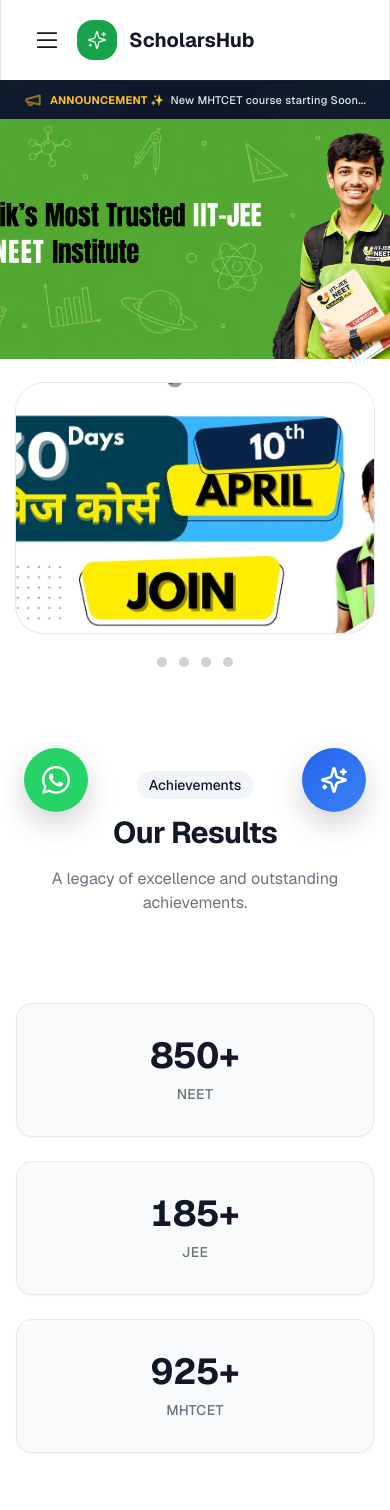
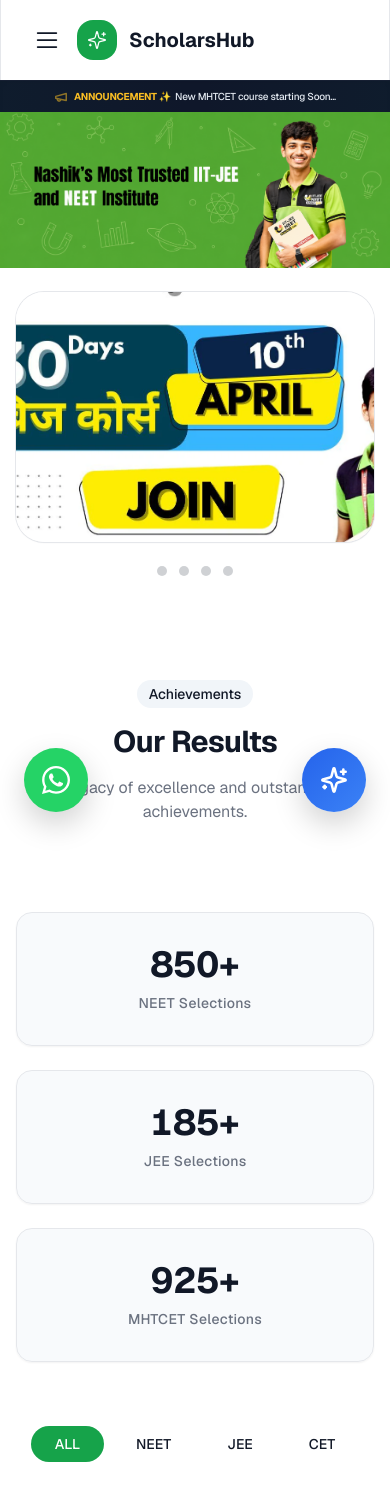
Before and after one commit to sk200005/Scholars-Hub, a Next.js app: page / in a window 390 px wide. Shown: the top 1510 px of the page. Built offline with nearby package versions, Linux system fonts and the light colour scheme.

Commit message:
Minor changes

```diff
--- a/src/components/sections/DesignAgency.tsx
+++ b/src/components/sections/DesignAgency.tsx
@@ -280,14 +280,14 @@
         </div>
 
         {/* Announcement Banner */}
-        <div className="relative w-full overflow-hidden bg-[#0f172a] px-3 py-2.5 flex items-center justify-center gap-2 border-t border-slate-800/50 shadow-inner">
+        <div className="relative w-full overflow-hidden bg-[#0f172a] px-2 py-2 flex items-center justify-center gap-1.5 border-t border-slate-800/50 shadow-inner">
           <div className="absolute inset-0 bg-gradient-to-r from-emerald-500/10 via-transparent to-emerald-500/10 opacity-30" />
-          <Megaphone size={18} className="text-amber-400 shrink-0 animate-pulse relative z-10 md:w-5 md:h-5" strokeWidth={2.5} />
-          <p className="text-[11px] md:text-[15px] font-medium text-slate-200 text-center relative z-10 tracking-wide truncate whitespace-nowrap max-w-[85vw] md:max-w-none">
-            <span className="text-amber-400 font-bold mr-1.5 md:mr-2">ANNOUNCEMENT ✨</span>
+          <Megaphone size={14} className="text-amber-400 shrink-0 animate-pulse relative z-10 md:w-5 md:h-5" strokeWidth={2.5} />
+          <p className="text-[9px] min-[375px]:text-[10px] sm:text-[12px] md:text-[15px] font-medium text-slate-200 text-center relative z-10 tracking-tight md:tracking-wide whitespace-nowrap">
+            <span className="text-amber-400 font-bold mr-1 md:mr-2">ANNOUNCEMENT ✨</span>
             New MHTCET course starting Soon...
           </p>
-          <ArrowRight size={16} className="text-slate-400 shrink-0 ml-1 hidden sm:block relative z-10 transition-transform group-hover:translate-x-1" strokeWidth={2} />
+          <ArrowRight size={14} className="text-slate-400 shrink-0 ml-1 hidden sm:block relative z-10 transition-transform group-hover:translate-x-1 md:w-4 md:h-4" strokeWidth={2} />
         </div>
       </motion.header>
 
@@ -361,7 +361,7 @@
             alt="Scholars Hub Banner"
             width={2800}
             height={1200}
-            className="w-full h-[240px] md:h-auto object-cover object-center"
+            className="w-full h-auto object-contain bg-muted/20"
             priority
           />
         </section>
--- a/src/components/sections/ResultsSection.tsx
+++ b/src/components/sections/ResultsSection.tsx
@@ -169,7 +169,7 @@
                 <Counter to={850} />
               </p>
               <p className="text-sm text-muted-foreground mt-2 font-medium tracking-wide">
-                NEET
+                NEET Selections
               </p>
             </div>
           </div>
@@ -179,7 +179,7 @@
                 <Counter to={185} />
               </p>
               <p className="text-sm text-muted-foreground mt-2 font-medium tracking-wide">
-                JEE
+                JEE Selections
               </p>
             </div>
           </div>
@@ -189,7 +189,7 @@
                 <Counter to={925} />
               </p>
               <p className="text-sm text-muted-foreground mt-2 font-medium tracking-wide">
-                MHTCET
+                MHTCET Selections
               </p>
             </div>
           </div>
```
